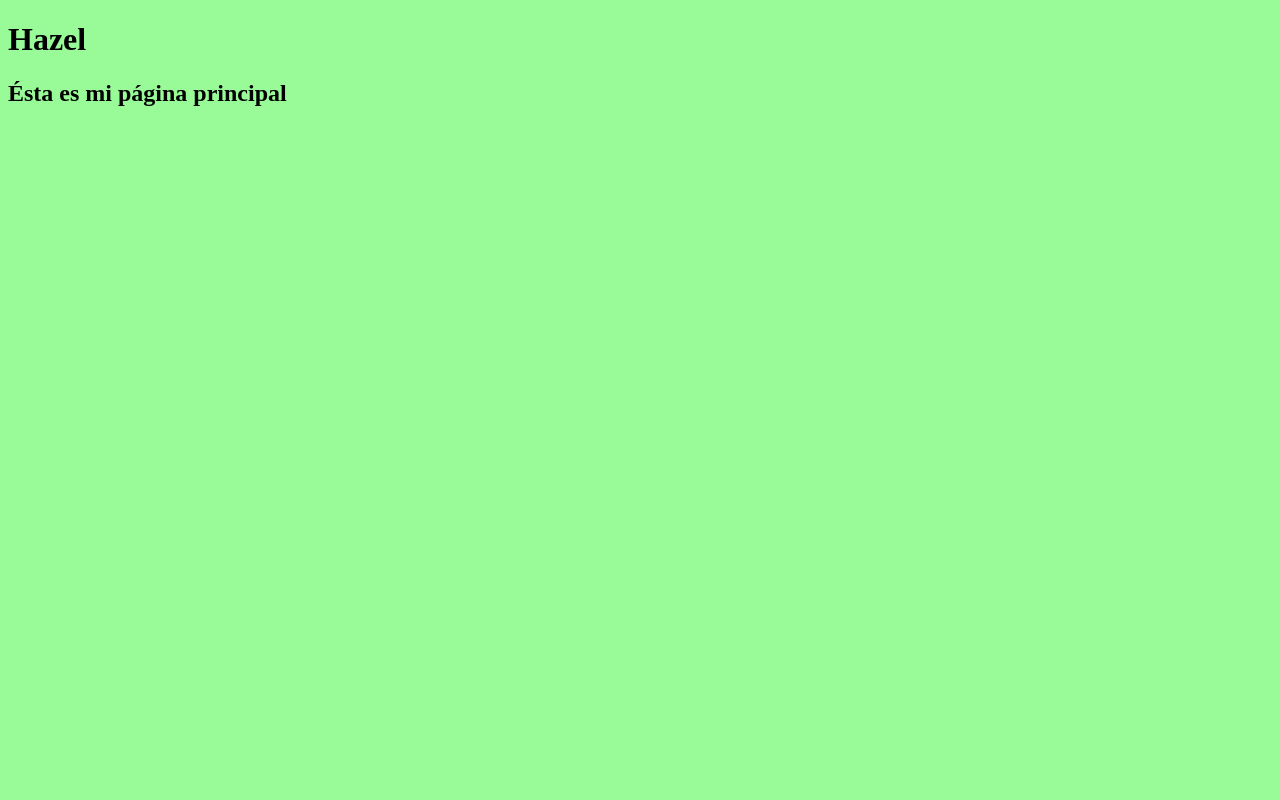
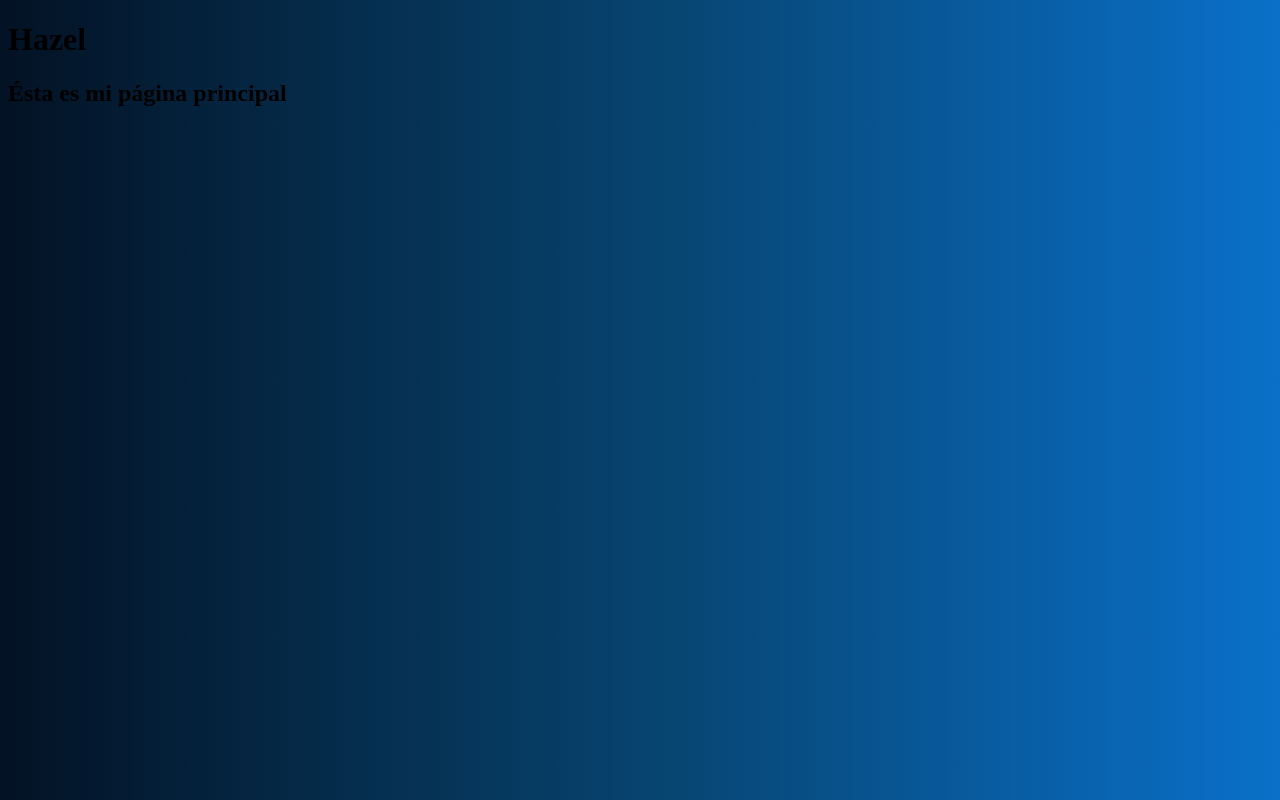
Before and after one commit to hazelcode/hazelcode, a plain HTML site: page index.html in a window 1280 px wide. Drawn offline with Linux system fonts and the light colour scheme.

Commit message:
Poner una gradiente de fondo

```diff
--- a/style.css
+++ b/style.css
@@ -1,3 +1,4 @@
 body {
-    background-color: palegreen;
+    background: #031224;
+    background: linear-gradient(90deg, rgba(3, 18, 36, 1) 0%, rgba(7, 68, 112, 1) 51%, rgba(10, 112, 201, 1) 100%);
 }
```
